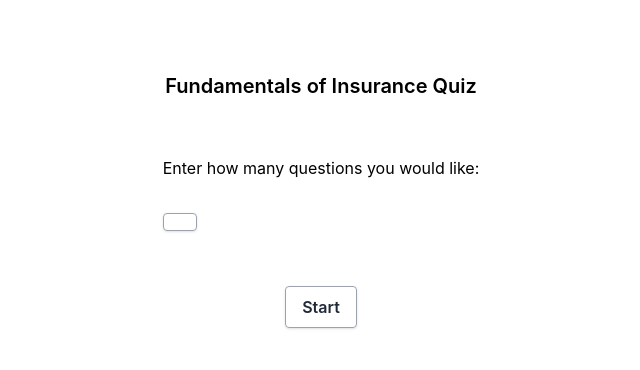
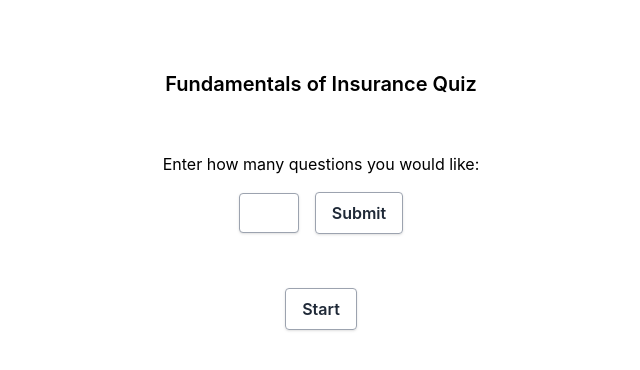
Before and after one commit to revyrob/insuranceQuiz, a React (Create React App) app in the folder insurance-frontend/: page / in a window 1280 px wide. Shown: the top 370 px of the page, without its empty margins (319-959 px from the left). Built offline with nearby package versions, Linux system fonts and the light colour scheme.

Commit message:
worked on if the answer is right and wrong and entering how many questions the user will get

```diff
--- a/insurance-frontend/src/pages/Homepage.jsx
+++ b/insurance-frontend/src/pages/Homepage.jsx
@@ -15,7 +15,7 @@ export default function Homepage() {
     const userNum = e.target.num.value;
     e.preventDefault();
     if (userNum === "") {
-      alert('The number of questions defaults to 20');
+      alert('The number of questions defaults to 20.  Press Start.');
       setNum('20')
       e.preventDefault();
     } else {
@@ -26,20 +26,21 @@ export default function Homepage() {
     <section className='p-4 h-[400px] flex flex-col items-center justify-evenly'>
         <h1 className='text-xl font-semibold'>Fundamentals of Insurance Quiz</h1>
         {/* <h3>50 Random Questions</h3> */}
-        <form className="" onSubmit={numHandler}>
+        <form className="flex flex-col items-center justify-center" onSubmit={numHandler}>
           <label>
             <h2 className="">Enter how many questions you would like:</h2>
-            <div className="">
+            <div className="flex flex-col items-center justify-center mt-4">
               <div className="">
                 <input
-                  className=""
+                  className="border border-gray-400 rounded shadow w-[60px] h-[40px] mr-4 hover:bg-gray-100 text-gray-800"
                   type="num"
                   name="num"
                   placeholder=""
                 />
+                <button className="g-white hover:bg-gray-100 text-gray-800 font-semibold py-2 px-4 border border-gray-400 rounded shadow" type="submit">Submit
+              </button>
               </div>
-              <button className="g-white hover:bg-gray-100 text-gray-800 font-semibold py-2 px-4 border border-gray-400 rounded shadow" type="submit">
-              </button>
+
             </div>
           </label>
         </form>
--- a/insurance-frontend/src/pages/Quiz.jsx
+++ b/insurance-frontend/src/pages/Quiz.jsx
@@ -65,8 +65,9 @@ export default function Quiz() {
       setScore(score + points);
     }
     if (answerSelected === isCorrect) {
-      setAnswerCorrect(true);
+        setAnswerCorrect(true);
     } else {
+      alert('answer is wrong.')
       setAnswerCorrect(false);
     }
 
@@ -83,7 +84,11 @@ export default function Quiz() {
     } else {
       setTimeout(() => setShowScore(true), 300);
     }
+
+    //reset the setAnswerCorrect
+    setAnswerCorrect(false)
   };
+
   return (
     <>
     {showScore ? (
@@ -131,7 +136,7 @@ export default function Quiz() {
                   className={
                     answerOption.isCorrect && answerSelected && answerCorrect
                     ? "border border-gray-400 rounded shadow my-4 bg-green-400"
-                    : "border border-gray-400 rounded shadow my-4 bg-white "
+                    : "border border-gray-400 rounded shadow my-4 bg-white hover:bg-gray-200"
                   }
                   >
                   {answerOption.answer}
```
Also changed, not shown: 1 other file (tests, documents, lock files or other folders).
